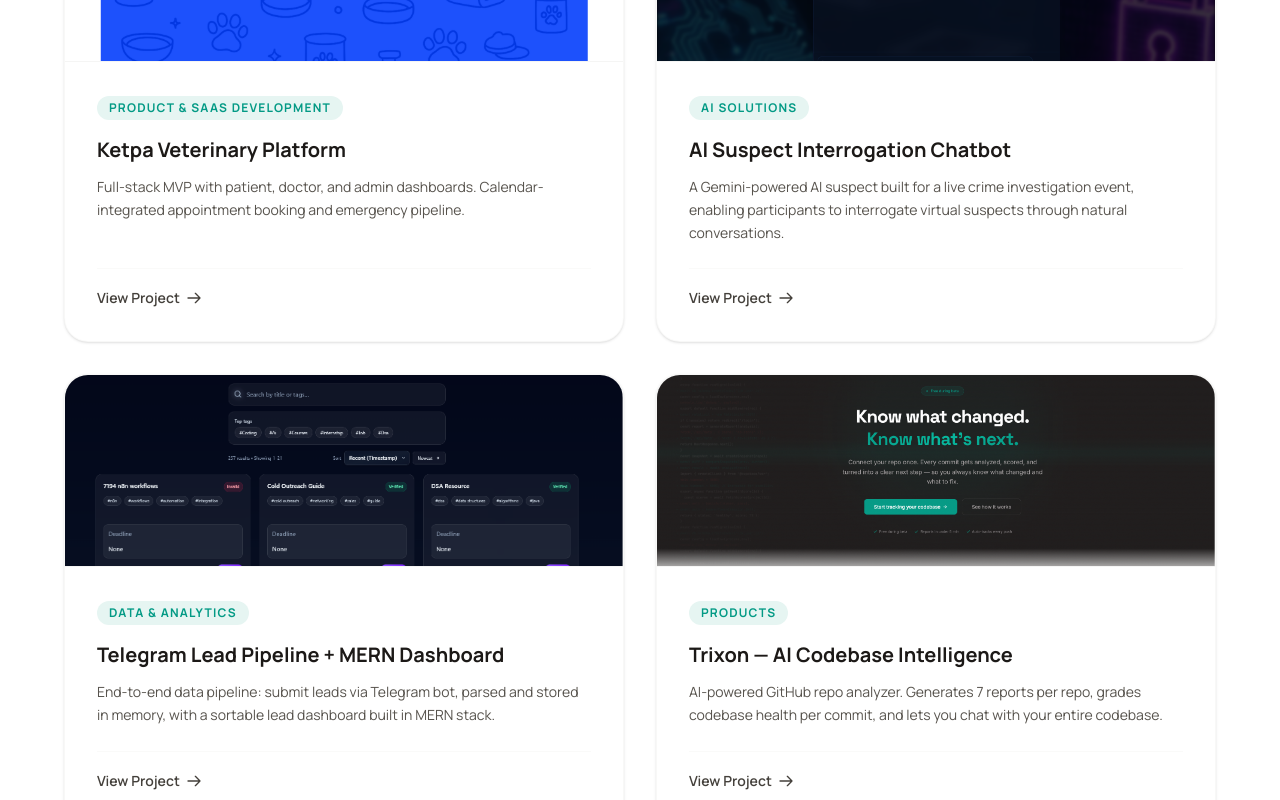
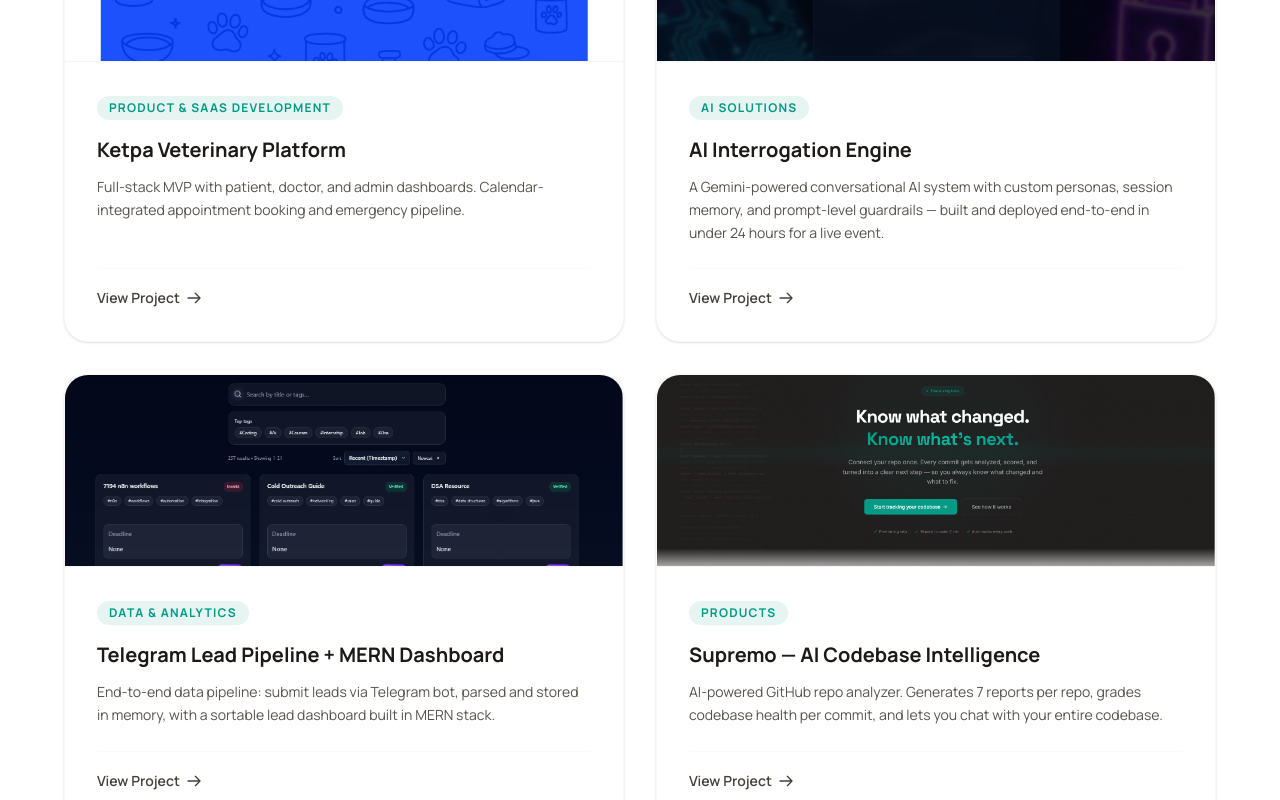
Before and after one commit to FlixonCoder/Trixon, a Next.js app in the folder frontend/: page / in a window 1280 px wide. Shown: the part 4580-5380 px from the top of the page. Built offline with nearby package versions, Linux system fonts and the light colour scheme; no server answers.

Commit message:
Re-newing the project context

```diff
--- /dev/null
+++ b/frontend/src/app/projects/ai-interrogation-engine/page.jsx
@@ -0,0 +1,22 @@
+import React from 'react';
+import ProjectPageTemplate from '../../../components/ProjectPageTemplate';
+import { projects } from '../../../data/projects';
+import { assets } from '../../../assets/assets';
+
+const projectData = projects.find(p => p.slug === 'ai-interrogation-engine');
+const projectWithImages = {
+    ...projectData,
+    images: [assets.chatbot1, assets.chatbot2]
+};
+
+export const metadata = {
+    title: 'AI Interrogation Engine — Multi-Persona Conversational System | Built by Trixon',
+    description: 'A Gemini-powered conversational AI system with custom personas, session memory, and prompt-level guardrails — built and deployed end-to-end in under 24 hours for a live event.',
+    alternates: {
+        canonical: '/projects/ai-interrogation-engine',
+    },
+};
+
+export default function AIInterrogationProjectPage() {
+    return <ProjectPageTemplate project={projectWithImages} />;
+}
--- a/frontend/src/app/projects/ai-suspect-interrogation-chatbot/page.jsx
+++ /dev/null
@@ -1,22 +0,0 @@
-import React from 'react';
-import ProjectPageTemplate from '../../../components/ProjectPageTemplate';
-import { projects } from '../../../data/projects';
-import { assets } from '../../../assets/assets';
-
-const projectData = projects.find(p => p.slug === 'ai-suspect-interrogation-chatbot');
-const projectWithImages = {
-    ...projectData,
-    images: [assets.chatbot1, assets.chatbot2]
-};
-
-export const metadata = {
-    title: 'AI Suspect Interrogation Chatbot | Built by Trixon',
-    description: 'A Gemini-powered AI suspect built for a live crime investigation event, enabling participants to interrogate virtual suspects.',
-    alternates: {
-        canonical: '/projects/ai-suspect-interrogation-chatbot',
-    },
-};
-
-export default function AISuspectInterrogationProjectPage() {
-    return <ProjectPageTemplate project={projectWithImages} />;
-}
--- a/frontend/src/app/projects/trixon/page.jsx
+++ b/frontend/src/app/projects/supremo/page.jsx
@@ -3,7 +3,7 @@
 import { projects } from '../../../data/projects';
 import { assets } from '../../../assets/assets';
 
-const projectData = projects.find(p => p.slug === 'trixon');
+const projectData = projects.find(p => p.slug === 'supremo');
 const projectWithImages = {
     ...projectData,
     images: [
@@ -19,13 +19,13 @@
 };
 
 export const metadata = {
-    title: 'Trixon — AI Codebase Intelligence | Built by Trixon',
+    title: 'Supremo — AI Codebase Intelligence | Built by Trixon',
     description: 'AI-powered engineering intelligence platform that analyzes GitHub repositories, generates comprehensive technical reports, enables natural-language codebase conversations, and helps founders understand, improve, and scale their software.',
     alternates: {
-        canonical: '/projects/trixon',
+        canonical: '/projects/supremo',
     },
 };
 
-export default function TrixonProjectPage() {
+export default function SupremoProjectPage() {
     return <ProjectPageTemplate project={projectWithImages} />;
 }
--- a/frontend/src/app/projects/telegram-lead-pipeline/page.jsx
+++ b/frontend/src/app/projects/telegram-lead-pipeline/page.jsx
@@ -3,15 +3,15 @@
 import { projects } from '../../../data/projects';
 import { assets } from '../../../assets/assets';
 
-const projectData = projects.find(p => p.slug === 'ai-powered-lead-manager-chatbot');
+const projectData = projects.find(p => p.slug === 'telegram-lead-pipeline');
 const projectWithImages = {
     ...projectData,
     images: [assets.tele1, assets.tele2, assets.tele3]
 };
 
 export const metadata = {
-    title: 'Telegram Lead Pipeline | Built by Trixon',
-    description: 'End-to-end data pipeline: submit leads via Telegram bot, parsed and stored, with a sortable lead dashboard built in MERN stack.',
+    title: 'AI Lead Pipeline — Telegram to MERN Dashboard | Built by Trixon',
+    description: 'An AI-driven lead management pipeline that captures unstructured leads from Telegram, extracts and validates data with Google Gemini, and surfaces everything in a real-time MERN dashboard.',
     alternates: {
         canonical: '/projects/telegram-lead-pipeline',
     },
--- a/frontend/src/components/BuiltByTrixon.jsx
+++ b/frontend/src/components/BuiltByTrixon.jsx
@@ -15,10 +15,10 @@
             image: assets.ketpa2
         },
         {
-            name: "AI Suspect Interrogation Chatbot",
-            description: "A Gemini-powered AI suspect built for a live crime investigation event, enabling participants to interrogate virtual suspects through natural conversations.",
+            name: "AI Interrogation Engine",
+            description: "A Gemini-powered conversational AI system with custom personas, session memory, and prompt-level guardrails — built and deployed end-to-end in under 24 hours for a live event.",
             tag: "AI Solutions",
-            href: "/projects/ai-suspect-interrogation-chatbot",
+            href: "/projects/ai-interrogation-engine",
             image: assets.chatbot1
         },
         {
@@ -29,10 +29,10 @@
             image: assets.tele1
         },
         {
-            name: "Trixon — AI Codebase Intelligence",
+            name: "Supremo — AI Codebase Intelligence",
             description: "AI-powered GitHub repo analyzer. Generates 7 reports per repo, grades codebase health per commit, and lets you chat with your entire codebase.",
             tag: "Products",
-            href: "/projects/trixon",
+            href: "/projects/supremo",
             image: assets.saas1
         }
     ]
--- a/frontend/src/components/Footer.jsx
+++ b/frontend/src/components/Footer.jsx
@@ -92,13 +92,13 @@
                                 <Link href="/projects/ketpa" className="text-stone-400 hover:text-white transition-colors">Ketpa</Link>
                             </li>
                             <li>
-                                <Link href="/projects/ai-suspect-interrogation-chatbot" className="text-stone-400 hover:text-white transition-colors">AI Interrogation Chatbot</Link>
+                                <Link href="/projects/ai-interrogation-engine" className="text-stone-400 hover:text-white transition-colors">AI Interrogation Engine</Link>
                             </li>
                             <li>
                                 <Link href="/projects/telegram-lead-pipeline" className="text-stone-400 hover:text-white transition-colors">Telegram Pipeline</Link>
                             </li>
                             <li>
-                                <Link href="/projects/trixon" className="text-stone-400 hover:text-white transition-colors">Trixon</Link>
+                                <Link href="/projects/supremo" className="text-stone-400 hover:text-white transition-colors">Supremo</Link>
                             </li>
                         </ul>
                     </div>
--- a/frontend/src/components/NavBar.jsx
+++ b/frontend/src/components/NavBar.jsx
@@ -120,9 +120,9 @@
                                     <p className="px-5 py-1 text-xs font-bold text-stone-400 uppercase tracking-widest">Projects</p>
                                     {[
                                         { name: "Ketpa", path: "/projects/ketpa" },
-                                        { name: "AI Interrogation Chatbot", path: "/projects/ai-suspect-interrogation-chatbot" },
+                                        { name: "AI Interrogation Engine", path: "/projects/ai-interrogation-engine" },
                                         { name: "Telegram Pipeline", path: "/projects/telegram-lead-pipeline" },
-                                        { name: "Trixon", path: "/projects/trixon" }
+                                        { name: "Supremo", path: "/projects/supremo" }
                                     ].map((item, i) => (
                                         <button
                                             key={i}
@@ -250,9 +250,9 @@
                                     </li>
                                     {[
                                         { name: "Ketpa", path: "/projects/ketpa" },
-                                        { name: "AI Interrogation Chatbot", path: "/projects/ai-suspect-interrogation-chatbot" },
+                                        { name: "AI Interrogation Engine", path: "/projects/ai-interrogation-engine" },
                                         { name: "Telegram Pipeline", path: "/projects/telegram-lead-pipeline" },
-                                        { name: "Trixon", path: "/projects/trixon" }
+                                        { name: "Supremo", path: "/projects/supremo" }
                                     ].map((item, i) => (
                                         <li key={i}>
                                             <button
--- a/frontend/src/data/projects.js
+++ b/frontend/src/data/projects.js
@@ -10,18 +10,18 @@
         stack: ["React", "Node.js", "MongoDB", "Tailwind CSS", "JWT Auth", "Nodemailer", "Express", "Google Calendar Integration"],
         outcomes: [
             { metric: "3", label: "Role-based dashboards", desc: "Patient, doctor, and admin views" },
-            { metric: "MVP", label: "Shipped in 4 weeks", desc: "From idea to production-ready" },
+            { metric: "MVP", label: "Production-ready build", desc: "From idea to deployable platform" },
             { metric: "100%", label: "IP transferred", desc: "Full ownership to founder" }
         ]
     },
     {
-        title: "AI Suspect Interrogation Chatbot",
-        slug: "ai-suspect-interrogation-chatbot",
-        description: "A Gemini-powered AI suspect built for a live crime investigation event, enabling participants to interrogate virtual suspects through natural conversations while preserving game integrity with custom personalities, memory, and guardrails.",
+        title: "AI Interrogation Engine — Multi-Persona Conversational System",
+        slug: "ai-interrogation-engine",
+        description: "A Gemini-powered conversational AI system with custom personas, session memory, and prompt-level guardrails — built and deployed end-to-end in under 24 hours for a live event.",
         tag: "AI Solutions",
         tagSecondary: "Live Deployment",
-        challenge: "A live theft investigation game needed an immersive way for participants to interrogate suspects without requiring volunteers to roleplay continuously. The solution had to answer naturally, stay true to each suspect's personality, avoid revealing hidden clues, and remain reliable throughout the event—all within a 24-hour development window.",
-        solution: "Developed and deployed a full-stack AI interrogation chatbot powered by Gemini 2.5 Flash. Each suspect was configured with a unique personality and trained on custom case files, allowing participants to conduct realistic interrogations. Session-based memory maintained conversational context while carefully engineered prompt guardrails prevented accidental clue leakage. A built-in Jammer System gave organizers the ability to instantly disable interactions whenever required during gameplay.",
+        challenge: "A live event needed multiple AI characters that could hold consistent personalities, retain conversational memory, and stay strictly within defined information boundaries — all under a 24-hour build-to-deploy window with zero room for error during live use.",
+        solution: "Built a full-stack multi-persona AI system powered by Gemini 2.5 Flash. Each persona was configured with a distinct personality and constrained knowledge base, with session-based memory maintaining context across conversations. Prompt-level guardrails prevented information leakage outside defined boundaries, and a built-in kill-switch ('Jammer System') gave operators real-time control to disable any persona instantly.",
         stack: [
             "React",
             "Vite",
@@ -37,30 +37,29 @@
         outcomes: [
             {
                 metric: "24hr",
-                label: "Rapid Development",
-                desc: "Designed, built, and deployed for a live college event within a single day."
+                label: "Build-to-Deploy",
+                desc: "Designed, built, and shipped a production conversational AI system in under a day."
             },
             {
-                metric: "AI",
-                label: "Custom Personas",
-                desc: "Multiple AI suspects with distinct personalities, case knowledge, and conversational memory."
+                metric: "Multi",
+                label: "Persona Architecture",
+                desc: "Multiple AI personas with distinct personalities, scoped knowledge, and isolated memory."
             },
             {
                 metric: "Live",
-                label: "Event Gameplay",
-                desc: "Served as a core gameplay mechanic with organizer-controlled guardrails and a built-in Jammer System."
+                label: "Real-Time Control",
+                desc: "Operator-controlled guardrails with an instant kill-switch for live deployment safety."
             }
         ]
     },
-
     {
-        title: "AI-Powered Lead Manager Chatbot",
-        slug: "ai-powered-lead-manager-chatbot",
-        description: "An AI-driven lead management platform that captures unstructured leads from Telegram, intelligently extracts and validates data using Google Gemini, and manages everything through a modern MERN dashboard.",
-        tag: "AI Automation",
-        tagSecondary: "CRM & Lead Management",
-        challenge: "Lead collection was a manual, inconsistent process spread across Telegram conversations. Sales teams received unstructured messages containing links, deadlines, and notes that required manual formatting, validation, and duplicate checking before they could be tracked, resulting in wasted time and missed opportunities.",
-        solution: "Built a hybrid AI-powered lead management system combining a Telegram Bot, Google Gemini AI, Python automation, and a MERN dashboard. Users simply send natural language messages to the bot, which automatically extracts structured lead information, validates URLs, detects duplicates, stores everything in MongoDB, and instantly syncs it to a responsive React dashboard for seamless lead management.",
+        title: "AI Lead Pipeline — Telegram to MERN Dashboard",
+        slug: "telegram-lead-pipeline",
+        description: "An AI-driven lead management pipeline that captures unstructured leads from Telegram, extracts and validates data with Google Gemini, and surfaces everything in a real-time MERN dashboard.",
+        tag: "Data & Analytics",
+        tagSecondary: "Client Work",
+        challenge: "Lead collection was a manual, inconsistent process spread across Telegram conversations. Unstructured messages containing links, deadlines, and notes required manual formatting, validation, and duplicate-checking before they could be tracked — costing time and causing missed follow-ups.",
+        solution: "Built a hybrid AI-powered lead pipeline combining a Telegram bot, Google Gemini for extraction, Python automation, and a MERN dashboard. Natural-language messages sent to the bot are automatically parsed into structured lead records, validated, checked for duplicates, stored in MongoDB, and synced instantly to a searchable React dashboard.",
         stack: [
             "React",
             "Node.js",
@@ -77,28 +76,28 @@
             {
                 metric: "AI",
                 label: "Intelligent Lead Parsing",
-                desc: "Transforms natural language into structured lead data using Gemini AI."
+                desc: "Converts natural language into structured lead data using Gemini AI."
             },
             {
-                metric: "100%",
-                label: "Automated Validation",
-                desc: "Checks URLs, prevents duplicates, and validates data before storage."
+                metric: "Automated",
+                label: "Validation Layer",
+                desc: "Checks URLs and prevents duplicates before storage."
             },
             {
                 metric: "Real-Time",
                 label: "Telegram → Dashboard",
-                desc: "New leads appear instantly in a searchable and responsive MERN dashboard."
+                desc: "New leads appear instantly in a searchable, responsive MERN dashboard."
             }
         ]
     },
     {
-        title: "Trixon — AI Codebase Intelligence",
-        slug: "trixon",
+        title: "Supremo — AI Codebase Intelligence",
+        slug: "supremo",
         description: "AI-powered engineering intelligence platform that analyzes GitHub repositories, generates comprehensive technical reports, enables natural-language codebase conversations, and helps founders understand, improve, and scale their software.",
         tag: "Products",
         tagSecondary: "Beta",
         challenge: "Founders and engineering teams often inherit unfamiliar codebases with little documentation, making it difficult to evaluate architecture, security, maintainability, scalability, and technical debt. Existing tools focus on isolated metrics, leaving teams without a unified understanding of their software.",
-        solution: "Trixon connects directly to GitHub repositories and performs AI-driven codebase analysis to generate detailed engineering reports covering architecture, code quality, security, documentation, scalability, onboarding, and business insights. It also includes an interactive AI assistant that lets users query their entire codebase in natural language, making complex software understandable for both technical and non-technical stakeholders.",
+        solution: "Supremo connects directly to GitHub repositories and performs AI-driven codebase analysis to generate detailed engineering reports covering architecture, code quality, security, documentation, scalability, onboarding, and business insights. It also includes an interactive AI assistant that lets users query their entire codebase in natural language, making complex software understandable for both technical and non-technical stakeholders.",
         stack: [
             "Next.js",
             "FastAPI",
@@ -130,13 +129,13 @@
         ]
     },
     {
-        title: "PersonalOS — AI Chief of Staff",
+        title: "PersonalOS — Self-Hosted AI Agent Architecture",
         slug: "personalos-ai-chief-of-staff",
-        description: "A self-hosted AI productivity platform that combines long-term memory, browser automation, Discord interaction, voice processing, scheduling, and intelligent task management into a single personal operating system.",
+        description: "A personal R&D build: a self-hosted AI agent platform combining long-term memory, browser automation, voice processing, and proactive task management into a single system — built to stress-test agentic architecture patterns, not as client work.",
         tag: "AI Solutions",
         tagSecondary: "R&D Project",
-        challenge: "Managing tasks, notes, calendars, habits, web research, and personal knowledge across multiple disconnected applications creates constant context switching and fragmented productivity. The goal was to build a single AI assistant capable of understanding long-term context while proactively managing everyday workflows.",
-        solution: "Developed a self-hosted AI Chief of Staff powered by a dual-brain architecture that intelligently switches between cloud and local LLMs. The system combines long-term memory with RAG, browser automation, Discord-based interaction, voice transcription, proactive scheduling, and intelligent task management, allowing users to interact naturally while the agent manages information, performs web actions, and maintains persistent context across sessions.",
+        challenge: "Built independently to explore a hard architectural question: can a single agent maintain long-term context, take real actions (browser automation, scheduling), and run across a hybrid cloud/local inference setup without falling apart under everyday use.",
+        solution: "Developed a self-hosted AI agent powered by a dual-brain architecture that switches between cloud and local LLMs depending on task sensitivity and latency needs. Combines long-term memory via RAG, browser automation, voice transcription, and proactive scheduling, demonstrating patterns directly applicable to client-facing agentic systems.",
         stack: [
             "Python",
             "Discord.py",
@@ -154,38 +153,39 @@
             {
                 metric: "Dual",
                 label: "Hybrid AI Architecture",
-                desc: "Automatically switches between Groq cloud models and local Ollama inference."
+                desc: "Automatically switches between cloud (Groq) and local (Ollama) inference."
             },
             {
                 metric: "Persistent",
                 label: "Long-Term Memory",
-                desc: "Combines SQLite and ChromaDB to retain structured and semantic knowledge across sessions."
+                desc: "Combines SQLite and ChromaDB for structured and semantic recall across sessions."
             },
             {
-                metric: "Unified",
-                label: "AI Personal Operating System",
-                desc: "Integrates browser automation, scheduling, voice processing, task management, notes, goals, and Discord into one intelligent assistant."
+                metric: "R&D",
+                label: "Architecture Proving Ground",
+                desc: "Patterns from this build inform agentic systems delivered to clients."
             }
         ]
     },
     {
         title: "Local Voice-to-RAG Memory System",
         slug: "voice-to-rag-memory",
-        description: "A local-first system that converts voice recordings into text in real time and caches them into a RAG-based memory store, enabling natural-language Q&A over entire meetings or seminars.",
-        tag: "AI Solutions | R&D Project",
-        challenge: "Meeting and seminar notes get lost or never get reviewed. The goal was passive capture with active recall — ask questions later instead of re-reading transcripts.",
-        solution: "A local bot continuously transcribes voice input and stores it in a RAG-indexed memory layer, allowing the user to query any past meeting or seminar conversationally.",
+        description: "A personal R&D build: a local-first system converting voice recordings into a queryable RAG-indexed memory store, exploring fully offline retrieval-augmented architecture.",
+        tag: "AI Solutions",
+        tagSecondary: "R&D Project",
+        challenge: "Explored whether a fully local, privacy-preserving RAG pipeline could reliably capture and surface meeting or seminar content on natural-language query, with zero cloud dependency.",
+        solution: "Built a local bot that continuously transcribes voice input and indexes it into a RAG-based memory layer, allowing conversational query over any past session — entirely offline.",
         stack: ["Whisper", "Vector Database", "RAG Pipeline", "Python"],
         outcomes: [
             {
                 metric: "Local",
-                label: "Data Privacy",
-                desc: "Fully local offline execution keeping transcripts secure."
+                label: "Zero Cloud Dependency",
+                desc: "Fully offline execution — no data leaves the device."
             },
             {
-                metric: "Session",
-                label: "Continuous Memory",
-                desc: "Queryable vector-cached seminar and meeting records."
+                metric: "R&D",
+                label: "Offline RAG Proving Ground",
+                desc: "Validates architecture used in privacy-sensitive client engagements."
             }
         ]
     },
@@ -193,7 +193,8 @@
         title: "Yuvaratna — Public Website",
         slug: "yuvaratna",
         description: "Designed and built the public website for Yuvaratna, a regional NGO focused on social work and community development.",
-        tag: "Web Development | Client Work",
+        tag: "Web Development",
+        tagSecondary: "Client Work",
         challenge: "Yuvaratna, a regional NGO, lacked a modern online presence to display their initiatives, events, and community updates, making it difficult to reach local volunteers and share program updates.",
         solution: "Designed and developed a responsive, fast, and modern website using Next.js and Tailwind CSS, giving the organization a professional platform to showcase their social impact.",
         stack: ["Next.js", "Tailwind CSS", "React", "Framer Motion"],
@@ -206,7 +207,7 @@
             {
                 metric: "Fast",
                 label: "Next.js Performance",
-                desc: "Optimized load times and responsive design to accommodate users on mobile networks."
+                desc: "Optimized load times and responsive design for mobile-first audiences."
             }
         ]
     }
--- a/frontend/src/data/services.js
+++ b/frontend/src/data/services.js
@@ -45,7 +45,7 @@
             }
         ],
         linkedProject: [
-            { name: "AI Suspect Interrogation Chatbot", path: "/projects/ai-suspect-interrogation-chatbot" },
+            { name: "AI Interrogation Engine", path: "/projects/ai-interrogation-engine" },
             { name: "PersonalOS — AI Chief of Staff", path: "/projects/personalos-ai-chief-of-staff" },
             { name: "Local Voice-to-RAG Memory System", path: "/projects/voice-to-rag-memory" }
         ]
```
